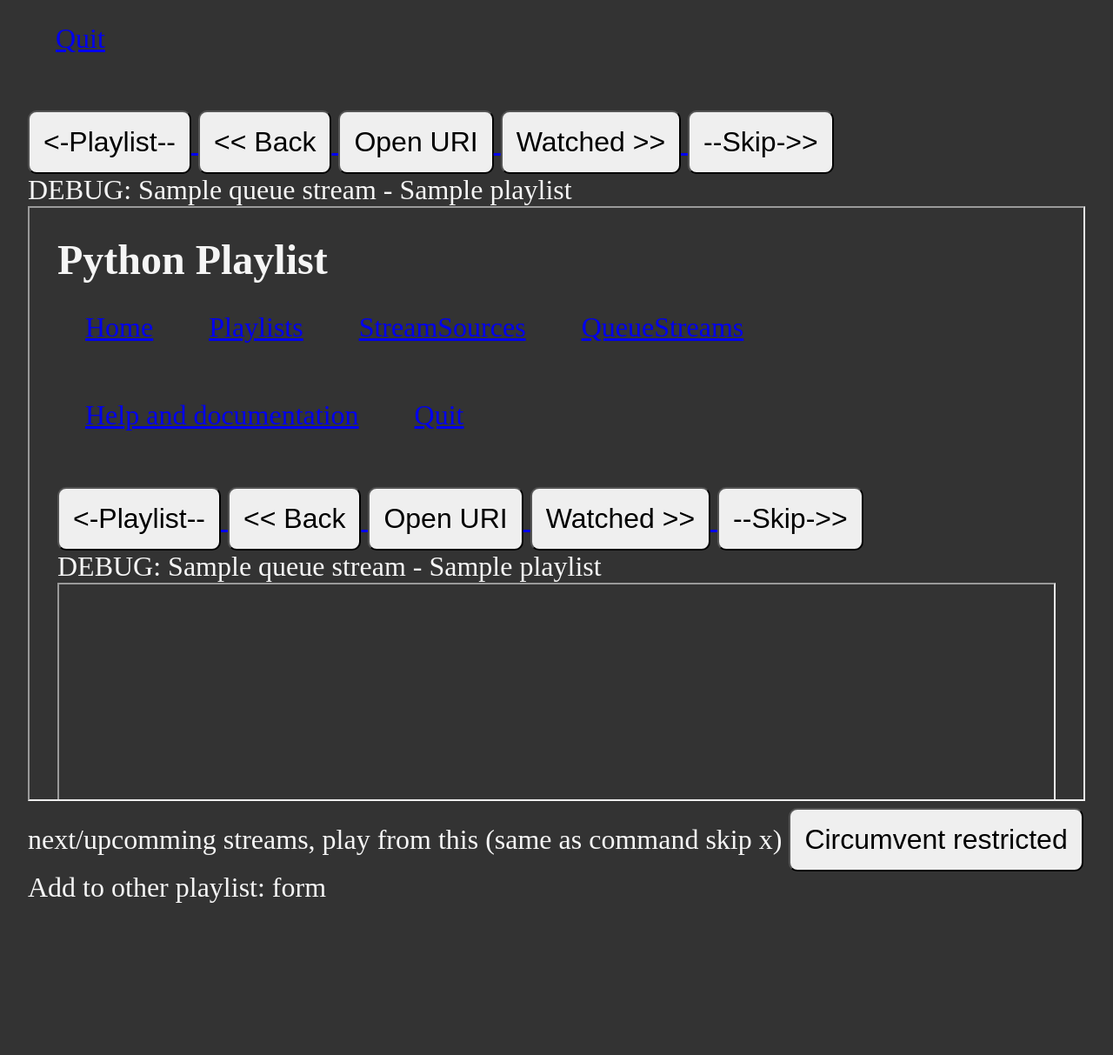
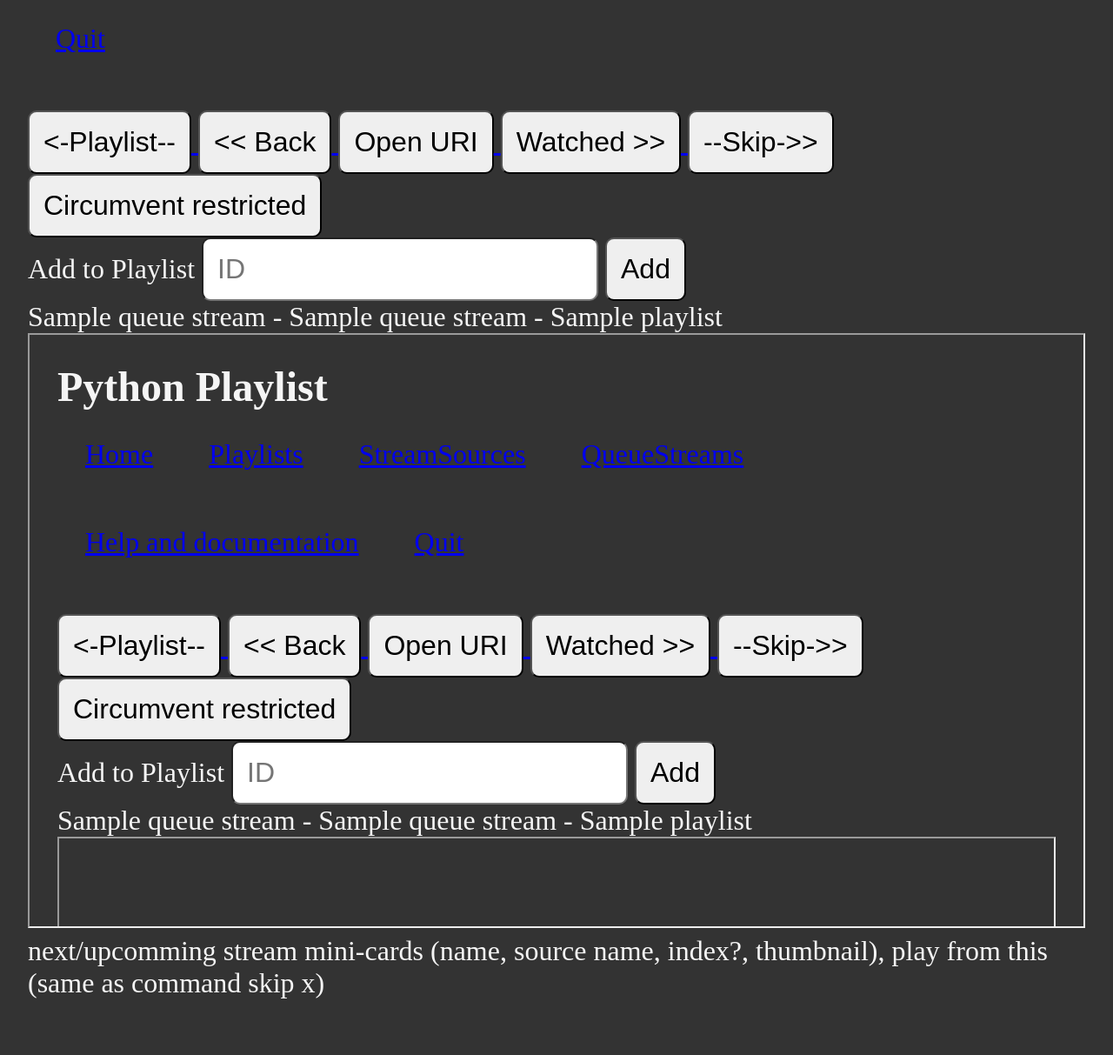
Before and after one commit to gardehal/python-playlist, a Flask app: template templates/play.html in a window 1280 px wide. Shown: the part 194-1407 px from the top of the page at 87% size. Before the commit the page ends 1232 px from the top, so only its background shows below. Run offline with Flask 3, Linux system fonts and the light colour scheme; the template is opened without the code that fills it: most values are stand-ins (such as "Sample title", 1, 10 or a date in 2020); parts of the project's set-up code (start-up, migrations or seed data) failed here and were passed over.

Commit message:
Small UI improvements

```diff
--- a/templates/index.html
+++ b/templates/index.html
@@ -3,10 +3,10 @@
 {% block content %}
     <h1>Python Playlist</h1>
 
-    metadata like last fetched streams(s), last fetch time, last fetched for playlist, number of playlists/qs/ss, ...
+    TODO: metadata like last fetched streams(s), last fetch time, last fetched for playlist, number of playlists/qs/ss, ...
     <p><a href="{{ url_for("playlistsDetails", id=defaultPlaylistId) }}">Default playlist: {{ defaultPlaylistId }}</a></p>
-    add new Playlist: form
-    add new Playlist from YouTube Playlist: form
+    <button type="submit">New Playlist</button>
+    <button type="submit">New Playlist from YT Playlist</button>
     <button type="submit">Purge</button>
 
     <form action="/commands">
--- a/templates/play.html
+++ b/templates/play.html
@@ -1,11 +1,11 @@
 {% extends "layout.html" %}
-{% block title %}{{ queueStream.name }} - {{ playlist.name }}{% endblock %}
+{% block title %}{{ queueStream.name }} - {{ queueStream.streamSourceName }} - {{ playlist.name }}{% endblock %}
 {% block content %}
     <div class="row">
         <a href="{{ url_for("playlistsDetails", id=playlist.id) }}">
             <button><-Playlist--</button>
         </a>
-        <a href="{{ url_for("play", playlistId=playlist.id, index=index-1, watchedId= "None") }}">
+        <a href="{{ url_for("play", playlistId=playlist.id, index=index-1) }}">
             <button><< Back</button>
         </a>
         <a href="{{ queueStream.uri }}" target="_blank">
@@ -14,12 +14,25 @@
         <a href="{{ url_for("play", playlistId=playlist.id, index=index+1, watchedId= queueStream.id) }}">
             <button>Watched >></button>
         </a>
-        <a href="{{ url_for("play", playlistId=playlist.id, index=index+1, watchedId= "None") }}">
+        <a href="{{ url_for("play", playlistId=playlist.id, index=index+1) }}">
             <button>--Skip->></button>
         </a>
     </div>
+    <div class="row">
+        {% if circumventUrl %}
+            <a href="{{ circumventUrl }}" target="_blank">
+                <button>Circumvent restricted</button>
+            </a>
+        {% endif %}
 
-    <p>DEBUG: {{ queueStream.name }} - {{ playlist.name }}</p>
+        <form action="/addToPlaylist">
+            <label for="playlistId">Add to Playlist</label>
+            <input type="text" name="playlistId" id="playlistId" placeholder="ID" />
+            <button type="submit">Add</button>
+        </form>
+    </div>
+
+    <p>{{ queueStream.name }} - {{ queueStream.streamSourceName }} - {{ playlist.name }}</p>
 
     {% if embeddedUrl %}
         <iframe src="{{ embeddedUrl }}" title="{{ queueStream.name }} video player"
@@ -28,13 +41,12 @@
             allowfullscreen>
         </iframe>
     {% else %}
-        <h2>This video could not be embedded, <a href="{{ queueStream.uri }}" target="_blank">watch here</a>
+        <h2>
+            This video could not be embedded, <a href="{{ queueStream.uri }}" target="_blank">watch here</a>
         </h2>
     {% endif %}
-    next/upcomming streams, play from this (same as command skip x)
 
-    <a href="{{ url_for("play", playlistId=playlist.id, index=index+1, watchedId= "None") }}">
-        <button>Circumvent restricted</button>
-    </a>
-    Add to other playlist: form
+    <div class="row">
+        next/upcomming stream mini-cards (name, source name, index?, thumbnail), play from this (same as command skip x)
+    </div>
 {% endblock %}
```
Also changed, not shown: templates/playlists/details.html (+10 -6 lines).
